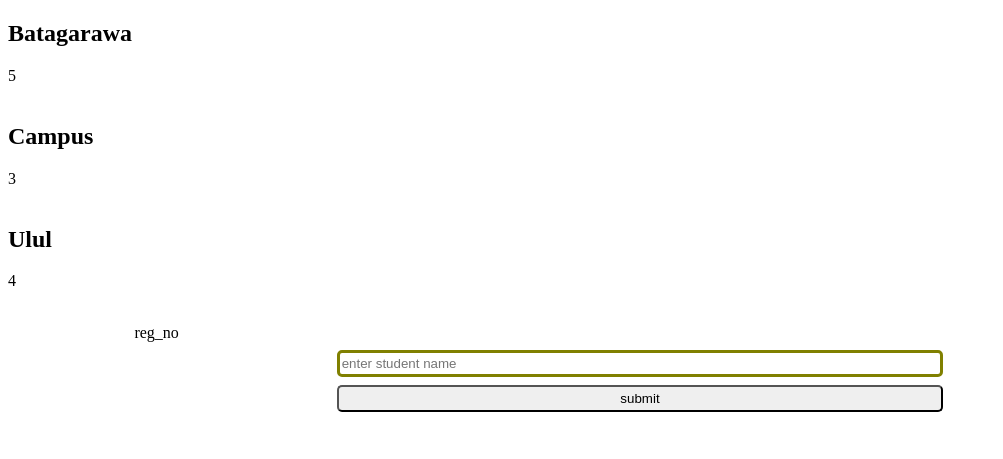
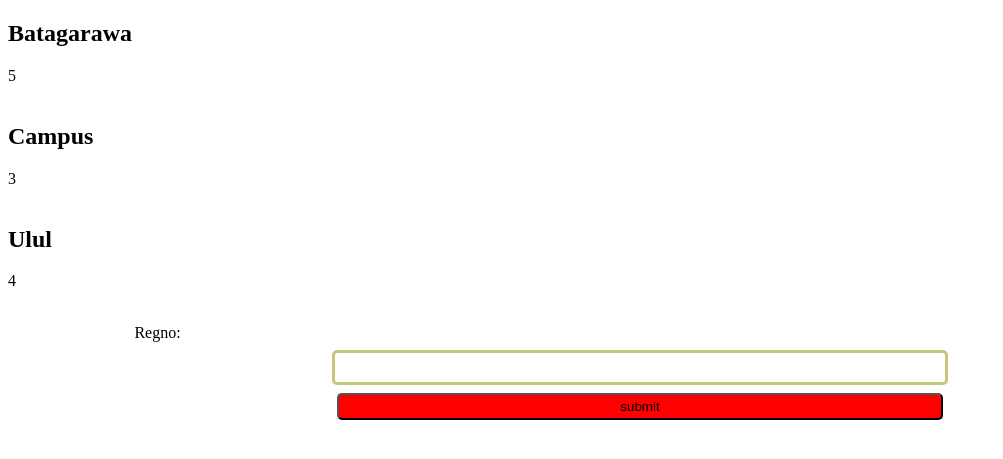
Before and after one commit to orangeuncle/hostelalloc, a Django app: page /search/ in a window 1280 px wide. Shown: the top 459 px of the page, without its empty margins (0-1003 px from the left). Run offline with Django 3.2, Linux system fonts and the light colour scheme.

Commit message:
Can now push data into students db

```diff
--- a/app/forms.py
+++ b/app/forms.py
@@ -2,13 +2,18 @@ from django.db import models
 from django.forms import ModelForm
 from django import forms
 
+
 SEX_CHOICES = [
-    'Male',
-    'Female'
+    ('Male','Male'),
+    ('Female','Female')
 ]
 
 class PaymentForm(forms.Form):
     name = forms.CharField(max_length=100)
-    regNo = forms.CharField(max_length=12)
+    regNo = forms.CharField(max_length=15)
     sex = forms.ChoiceField(widget=forms.RadioSelect, choices=SEX_CHOICES)
     Payment = forms.CharField(max_length=12)
+
+
+class SearchForm(forms.Form):
+    regNo = forms.CharField(max_length=15)
--- a/app/models.py
+++ b/app/models.py
@@ -6,7 +6,7 @@ from django.utils import timezone
 
 class Student(models.Model):
     name = models.TextField()
-    regNo = models.CharField(max_length=12)
+    regNo = models.CharField(max_length=24)
     sex = models.TextField(default='')
     hostel = models.IntegerField(default=0)
     room = models.IntegerField(default=0)
--- a/app/static/css/forms.css
+++ b/app/static/css/forms.css
@@ -11,10 +11,11 @@
 }
 
 input[type="text"], input[type="search"] {
-    border: 3px solid olive;
+    border: 3px solid rgb(199, 199, 123);
 }
 
-input[type="radio"], input[type="checkbox"] {
+input[type="radio"], input[type="checkbox"], form fieldset ul#id_sex li {
+    list-style: none;
     display: inline;
     height: 2em;
     width: auto;
@@ -22,5 +23,11 @@
 }
 
 input[type="submit"] {
-    background-color: teal;
+    background-color: red;
+    /* background-color: teal; */
 }
+
+ul#id_sex li>::marker, ul#id_sex li ::marker, ul#id_sex li+::marker, ::marker {
+    display: none;
+    opacity: 0;
+}
--- a/app/templates/blog/base.html
+++ b/app/templates/blog/base.html
@@ -1,8 +1,7 @@
-<!-- This is the base template -->
-
 <!DOCTYPE html>
 <html lang="en">
 <head>
+    <!-- This is the base template -->
     <meta charset="UTF-8">
     <meta name="viewport" content="width=device-width, initial-scale=1.0">
     <meta http-equiv="X-UA-Compatible" content="ie=edge">
--- a/app/templates/blog/search.html
+++ b/app/templates/blog/search.html
@@ -10,11 +10,14 @@
         {% endfor %}
     </div>
 
+    <div class="section">
+        <form action="" method="post">
+            {% csrf_token %}
 
-    <form action="" method="post">
-        {% csrf_token %}
-        <label for="reg_no">reg_no</label>
-        <input type="search" name="reg_no" id="" placeholder="enter student name">
-        <input type="button" value="submit">
-    </form>
+            {{ form }}
+
+            <input type="submit" value="submit">
+        </form>
+    </div>
+
 {% endblock content %}
--- a/app/views.py
+++ b/app/views.py
@@ -1,8 +1,8 @@
 from django.shortcuts import render, redirect
-from django.http import HttpResponse
+from django.http import HttpResponse, HttpResponseRedirect
 from django.views.generic import View, FormView
 from django.urls import reverse_lazy
-from .forms import PaymentForm
+from .forms import *
 from .models import Hostel
 from .models import Student
 
@@ -16,6 +16,7 @@ from .models import Student
 # These functions handle traffic directed towards them
 
 hostel_list = Hostel.objects.order_by('name')
+
 
 # class Home(FormView):
 #     hostel_list = Hostel.objects.all()[:5]
@@ -34,51 +35,72 @@ def home(request):
             # process the data in form.cleaned_data as required
             # ...
             # redirect to a new URL:
+
+            rqst = request.POST
+            stdDetails = {}
+            for key in rqst:
+                if key == 'name' or key == 'sex' or key == 'regNo' or key == 'Payment':
+                    stdDetails[key] = rqst[key]
+
+            stdUpdate = Student(name=stdDetails['name'],regNo=stdDetails['regNo'],sex=stdDetails['sex'])
+            stdUpdate.save()
             return HttpResponseRedirect('/search/')
 
     # if a GET (or any other method) we'll create a blank form
     else:
         form = PaymentForm()
 
-    return render(request, 'blog/home.html', {'form': form})
+    return render(request, 'blog/home.html', {'form':form})
 
+def search(request):
+    form = SearchForm
+    context = {
+        'hostel_list': hostel_list,
+        'form':form
+    }
+    if request.method == 'POST':
 
+        form = SearchForm(request.POST)
 
-# def home(request):
-#     context = {
-#         'posts': posts
-#     }
-#     form_class = InputData
-#     template_name = 'blog/home.html'
-#     return render(request, 'blog/home.html', context)
-    # success_url = reverse_lazy(app)
+        if form.is_valid():
 
+            rqst = request.POST
 
-    # return render(request, 'blog/home.html', context)
-    # form = InputData(request.POST)
-    # if form.is_valid():
-    #     print('lolololo')
-    #     return redirect('search')
-    # return render(request, 'blog/home.html', { 'form' : form})
-    #
-    #
-    # def get(self, request, *args, **kwargs):
-    #     return render(request, 'blog/home.html', context)   # context is an argument that passes data in context dict into page
+            pullSearch = Student.objects.filter(regNo=rqst['regNo'])
+            print("Yo yo yo")
+            print(pullSearch)
+            first = {'pullSearch':pullSearch}
+            return HttpResponseRedirect('/about/')
+        else:
+            form = SearchForm()
 
-    # def post(self, request, *args, **kwargs):
-    #     form = InputData(request.POST)
-    #     if form.is_valid():
-    #         print('lolololo')
-    #         return redirect('search')
-    #     return render(request, 'blog/home.html', { 'form' : form})
-
-
+    return render(request, 'blog/search.html', context)
 
 def about(request):
-    return render(request, 'blog/about.html', {'title': 'about'})
 
-def search(request):
+    form = SearchForm
     context = {
-        'hostel_list': hostel_list
+        'hostel_list': hostel_list,
+        'form':form
     }
+    if request.method == 'POST':
+
+        form = SearchForm(request.POST)
+
+        if form.is_valid():
+
+            rqst = request.POST
+
+            pullSearch = Student.objects.filter(regNo=rqst['regNo'])
+            print("Yo yo yo")
+            print(pullSearch)
+
+        else:
+            form = SearchForm()
+    def runsom():
+        first = {'pullSearch':pullSearch}
+        return first
+
     return render(request, 'blog/search.html', context)
+
+    # return render(request, 'blog/about.html', {'title': 'about'})
```
Also changed, not shown: app/templates/blog/about.html (+20 -2 lines), app/templates/blog/home.html (+1 -28 lines), app/templates/blog/playground.html (added, +26 -0 lines), app/migrations/0009_auto_20210308_1958.py (added), app/migrations/0010_auto_20210308_2001.py (added), db.sqlite3.
